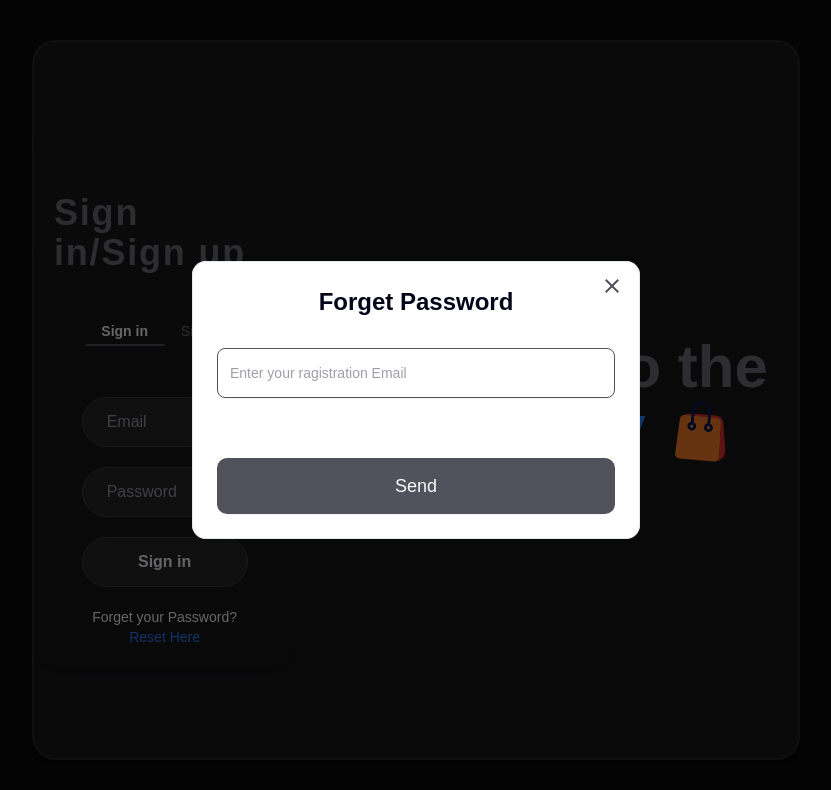
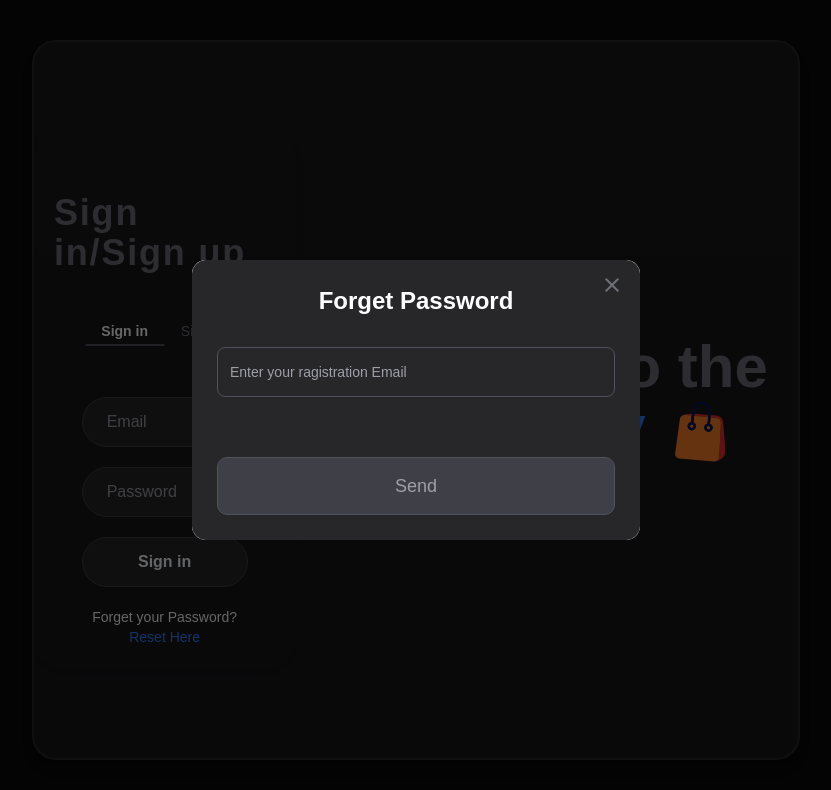
Before and after one commit to souren535/E-commerce-platfrom, a React (Vite) app in the folder frontend/: page /auth in a window 1280 px wide. Both pictures are taken after a click on the element "Reset Here". Shown: the top 790 px of the page, without its empty margins (224-1055 px from the left). Built offline with nearby package versions, Linux system fonts and the light colour scheme; no server answers.

Commit message:
modal complete

```diff
--- a/frontend/src/components/Modal.jsx
+++ b/frontend/src/components/Modal.jsx
@@ -193,14 +193,14 @@ const Modal = ({ onClose, modalType }) => {
                 <CardContent>
                   <div>
                     <Input
-                      className="py-6 mb-6 placeholder:text-zinc-400 border-1 border-zinc-600 focus:outline-none focus:ring-1 focus:ring-zinc-600 focus:border-zinc-600"
+                      className="py-6 mb-6 text-white placeholder:text-zinc-400 border-1 border-zinc-600 focus:outline-none focus:ring-1 focus:ring-zinc-600 focus:border-zinc-600"
                       type="password"
                       placeholder="Old Password"
                       value={oldPassword}
                       onChange={(e) => setOldPassword(e.target.value)}
                     />
                     <Input
-                      className="py-6 mb-6 placeholder:text-zinc-400 border-1 border-zinc-600 focus:outline-none focus:ring-1 focus:ring-zinc-600 focus:border-zinc-600 "
+                      className="py-6 mb-6 text-white placeholder:text-zinc-400 border-1 border-zinc-600 focus:outline-none focus:ring-1 focus:ring-zinc-600 focus:border-zinc-600 "
                       type="password"
                       placeholder="New Password"
                       value={newPassword}
@@ -212,7 +212,7 @@ const Modal = ({ onClose, modalType }) => {
                       </p>
                     )}
                     <Input
-                      className="py-6 mb-6 placeholder:text-zinc-400 border-1 border-zinc-600 focus:outline-none focus:ring-1 focus:ring-zinc-600 focus:border-zinc-600"
+                      className="py-6 mb-6 text-white placeholder:text-zinc-400 border-1 border-zinc-600 focus:outline-none focus:ring-1 focus:ring-zinc-600 focus:border-zinc-600"
                       type="password"
                       placeholder="Confirm Password"
                       value={confirmPassword}
@@ -277,20 +277,22 @@ const Modal = ({ onClose, modalType }) => {
             >
               <button
                 onClick={onClose}
-                className="absolute top-2 right-3 text-zinc-600 p-1 hover:text-black rounded-full hover:bg-zinc-300 transition-colors"
+                className="absolute top-2 right-3 text-zinc-500 p-1 hover:text-black rounded-full hover:bg-zinc-300 transition-colors"
               >
                 <Close />
               </button>
-              <Card>
+              <Card
+                className={`bg-zinc-800 border border-zinc-800 overflow-x-hidden`}
+              >
                 <CardHeader>
-                  <CardTitle className="text-center text-2xl">
+                  <CardTitle className="text-center text-2xl text-white">
                     Forget Password
                   </CardTitle>
                 </CardHeader>
                 <CardContent>
                   <div>
                     <Input
-                      className="py-6 mb-6 placeholder:text-zinc-400 border-1 border-zinc-600 focus:outline-none focus:ring-1 focus:ring-zinc-600 focus:border-zinc-600"
+                      className="py-6 mb-6 text-white placeholder:text-zinc-400 border-1 border-zinc-600 focus:outline-none focus:ring-1 focus:ring-zinc-600 focus:border-zinc-600"
                       type="email"
                       name="email"
                       placeholder="Enter your ragistration Email"
@@ -312,7 +314,7 @@ const Modal = ({ onClose, modalType }) => {
                   )}
                   <Button
                     onClick={handleForgotEmailSubmit}
-                    className="mt-3 text-center w-full p-7 rounded-lg text-lg bg-zinc-600 hover:bg-zinc-900"
+                    className="mt-3 text-zinc-400 text-center w-full p-7 rounded-lg text-lg bg-zinc-700 border border-zinc-600 hover:border-zinc-800 hover:bg-zinc-900"
                   >
                     {loading ? "Sending..." : "Send"}
                   </Button>
```
